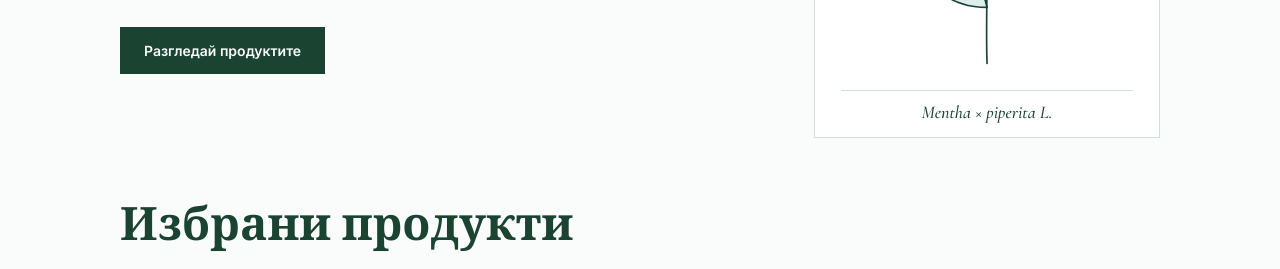
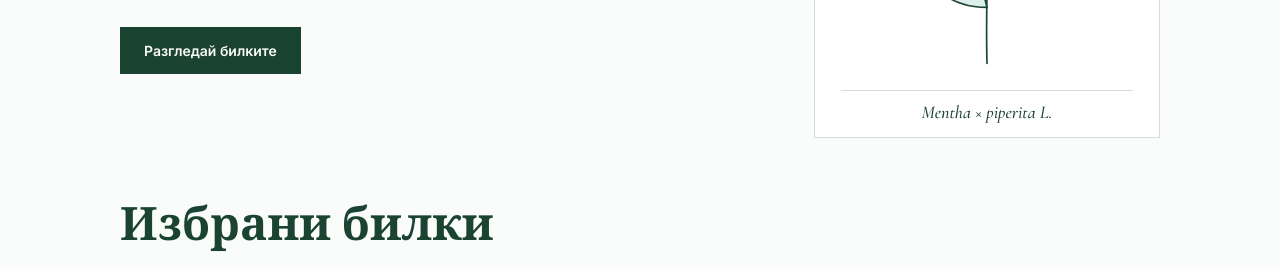
Before and after one commit to bilkarnik/Herbarium, a plain HTML site: page index.html in a window 1280 px wide. Shown: the part 370-639 px from the top of the page. Drawn offline with nearby package versions, Linux system fonts and the light colour scheme.

Commit message:
Renamed "products" to "herbs" 2

```diff
--- a/index.html
+++ b/index.html
@@ -75,8 +75,8 @@
 <script>
     /* =====================================================================
        ✎ РЕДАКТИРАЙТЕ ТУК / EDIT HERE
-       Добавяне на продукт: копирайте един блок в HERBS и сменете текстовете.
-       Махане на продукт: изтрийте целия му блок { ... }.
+       Добавяне на билки: копирайте един блок в HERBS и сменете текстовете.
+       Махане на билки: изтрийте целия му блок { ... }.
        months = месеци на беритба (1 = януари … 12 = декември).
        ===================================================================== */
     const SITE={
@@ -153,7 +153,7 @@
     ];
 
     /* ✎ ПРАВЕНЕ (методики). За нова методика копирайте един блок и сменете текстовете.
-       drug = латинското име на дрогата от HERBS (връзка към продукта); need = списък; steps = стъпки. */
+       drug = латинското име на дрогата от HERBS (връзка към билката); need = списък; steps = стъпки. */
     const PREPS=[
         {drug:"Matricariae flos",
             bg:{name:"запарка от лайка",need:["10 г лайка (Matricariae flos), едро натрошена","100 мл вода","водна баня, везна, цедка"],
@@ -173,17 +173,17 @@
     const I={
         bg:{home:"Начало",herbs:"Билки",seasonal:"Сезонни",about:"За мен",contact:"Свържете се",
             lead:"Личен каталог на лечебни растения и фармакогностични суровини — с латински названия, съставки и календар на беритбата.",
-            browse:"Разгледай продуктите",now:"В сезон сега",feat:"Избрани продукти",
+            browse:"Разгледай билките",now:"В сезон сега",feat:"Избрани билки",
             drug:"Дрога",part:"Част",compounds:"Съставки",season:"Беритба",
-            search:"Търси по име или латинско название",none:"Няма намерени продукти. Опитайте с друга дума.",count:"продукта в каталога",
-            calH:"Календар на беритбата",calP:"Месеците, в които се събира всяка суровина. Текущият месец е очертан.",noneNow:"Този месец няма продукти в сезон.",
-            contactP:"Имате въпрос или предложение за нов продукт? Пишете ми.",write:"Пишете ми на имейл",follow:"Профили",
+            search:"Търси по име или латинско название",none:"Няма намерени билки. Опитайте с друга дума.",count:"билки в каталога",
+            calH:"Календар на беритбата",calP:"Месеците, в които се събира всяка суровина. Текущият месец е очертан.",noneNow:"Този месец няма билки в сезон.",
+            contactP:"Имате въпрос или предложение за нова билки или нещо друго? Пишете ми.",write:"Пишете ми на имейл",follow:"Профили",
             foot:"Съдържанието е с образователна цел и не замества съвет от лекар или фармацевт.",
             canH:"Какво мога да правя",canP:"Лабораторията ми е насочена към три направления и обхваща следните работи.",
-            add:"Добави продукт",addP:"Помощник за добавяне на нови продукти и цветя в каталога — без да пишете код.",
+            add:"Добави билка или правене",addP:"Помощник за добавяне на нови билки и цветя в каталога — без да пишете код.",
             s1:"Попълнете полетата и отметнете месеците на беритба. Образецът се показва на живо най-отдолу.",s2:"Натиснете „Копирай кода“.",
-            s3:"Изпратете ми копирания код в чата с думите „Добави този продукт“. Ако редактирате файла сами, поставете кода в списъка HERBS, преди затварящата скоба ].",
-            rm:"За премахване или промяна: напишете ми например „Махни Мента“ или „Смени сезона на Лайка“ — или изтрийте целия блок на продукта във файла.",
+            s3:"Изпратете ми копирания код в чата с думите „Добави тази билка“. Ако редактирате файла сами, поставете кода в списъка HERBS, преди затварящата скоба ].",
+            rm:"За премахване или промяна: напишете ми например „Махни Мента“ или „Смени сезона на Лайка“ — или изтрийте целия блок на билката във файла.",
             mons:"Месеци на беритба",code:"Готов код",copy:"Копирай кода",copied:"Копирано",prev:"Преглед",use:"Използва се за",
             make:"Правене",makeOf:"Правене на",makeP:"Стъпка по стъпка: как се приготвят препарати от дрогите в каталога.",needK:"Необходимо",stepsK:"Стъпки",
             prepNote:"Методиките са примерни и с учебна цел. Спазвайте лабораторните правила и носете предпазни очила.",
@@ -194,13 +194,13 @@
             drug:"Drug",part:"Part used",compounds:"Constituents",season:"Harvest",
             search:"Search by name or Latin name",none:"No herbs found. Try another word.",count:"herbs in the catalogue",
             calH:"Harvest calendar",calP:"The months in which each drug is collected. The current month is outlined.",noneNow:"Nothing is in season this month.",
-            contactP:"Have a question or a suggestion for a new product? Write to me.",write:"Email me",follow:"Profiles",
+            contactP:"Have a question or a suggestion for a new herb or something else? Write to me.",write:"Email me",follow:"Profiles",
             foot:"Content is for educational purposes and does not replace advice from a doctor or pharmacist.",
             canH:"What I can make",canP:"My lab covers three focus areas and the following kinds of work.",
-            add:"Add a product",addP:"A helper for adding new herbs and flowers to the catalogue — no coding needed.",
+            add:"Add a herb or a making",addP:"A helper for adding new herbs and flowers to the catalogue — no coding needed.",
             s1:"Fill in the fields and tick the harvest months. The specimen appears live at the bottom.",s2:"Press “Copy code”.",
-            s3:"Send me the copied code in the chat with the words “Add this product”. If you edit the file yourself, paste the code into the HERBS list, before the closing bracket ].",
-            rm:"To remove or change one: tell me, for example, “Remove Peppermint” or “Change the season of Chamomile” — or delete the product’s whole block in the file.",
+            s3:"Send me the copied code in the chat with the words “Add this herb”. If you edit the file yourself, paste the code into the HERBS list, before the closing bracket ].",
+            rm:"To remove or change one: tell me, for example, “Remove Peppermint” or “Change the season of Chamomile” — or delete the herb’s whole block in the file.",
             mons:"Harvest months",code:"Ready code",copy:"Copy code",copied:"Copied",prev:"Preview",use:"Used for",
             make:"Making",makeOf:"Making",makeP:"Step by step: how to prepare herbs from the drugs in the catalogue.",needK:"You need",stepsK:"Steps",
             prepNote:"The methods are examples for study purposes. Follow lab rules and wear safety glasses.",
@@ -265,7 +265,7 @@
 
     const draft2={};
     const FIELDS2=[
-        ['drug','Дрога (латинско име, както в продукта)','Drug (Latin name, as in the product)'],
+        ['drug','Дрога (латинско име, както в билка)','Drug (Latin name, as in the herb)'],
         ['nameBg','Име на методиката (български)','Method name (Bulgarian)'],
         ['nameEn','Име на методиката (английски)','Method name (English)'],
         ['needBg','Необходимо (български), по един ред','You need (Bulgarian), one per line',1],
```
